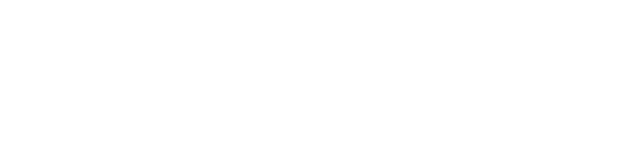
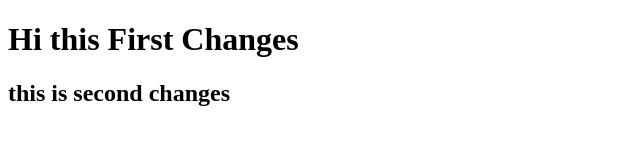
Before and after one commit to MufidCreative/practice, a plain HTML site: page index.html in a window 1280 px wide. Shown: the whole page, without its empty margins (0-640 px from the left). Drawn offline with Linux system fonts and the light colour scheme.

Commit message:
chnaging h1 and h2

```diff
--- a/index.html
+++ b/index.html
@@ -4,6 +4,7 @@
 		<title>Home</title>
 	</head>
 	<body>
-
+		<h1>Hi this First Changes</h1>
+		<h2>this is second changes</h2>
 	</body>
 </html>
```
